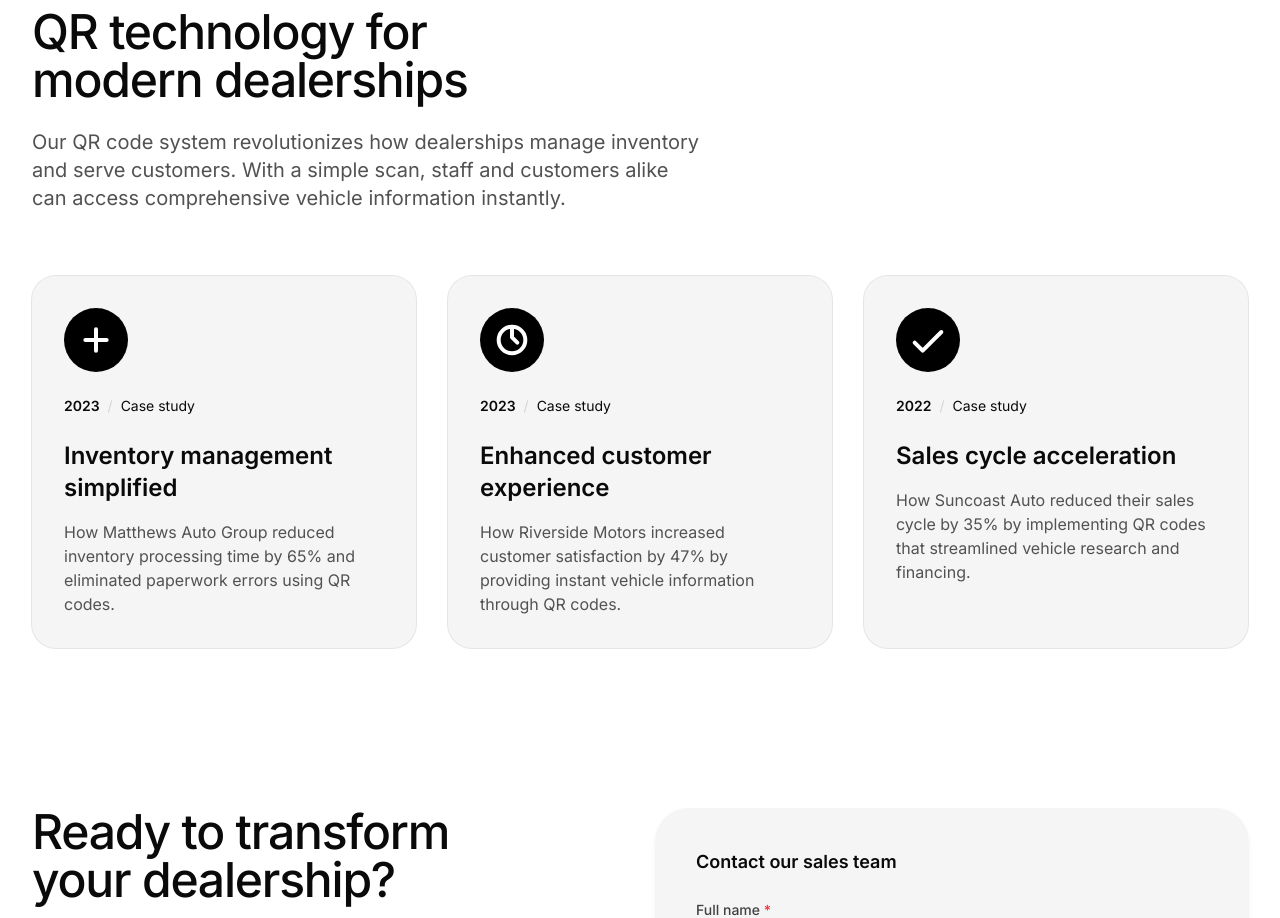
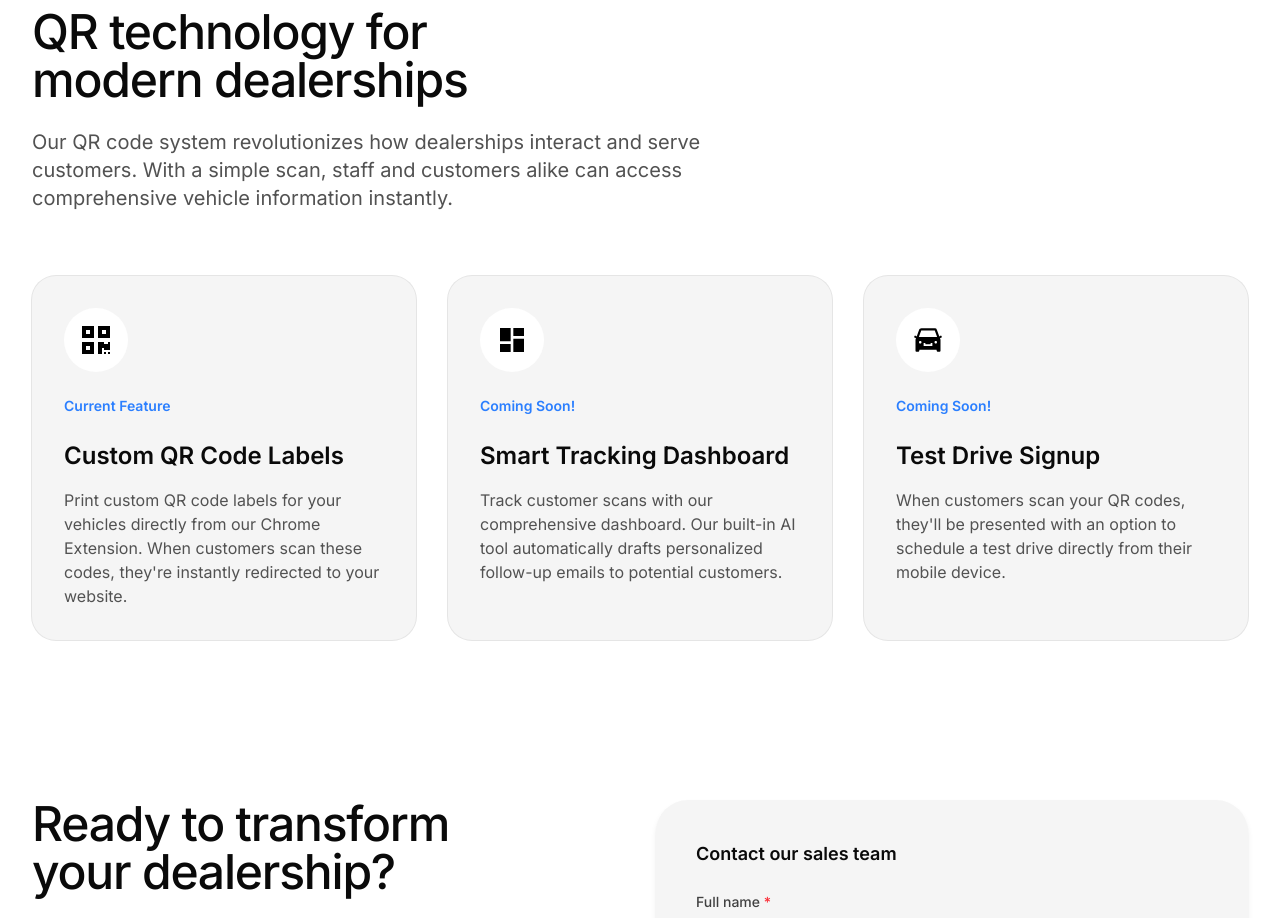
Before and after one commit to parkerwatts21/dealerqrcode, a Next.js app in the folder dealer-qrcode-website/: page / in a window 1280 px wide. Shown: the part 1120-2038 px from the top of the page. Built offline with nearby package versions, Linux system fonts and the light colour scheme.

Commit message:
fix: case studies

```diff
--- a/dealer-qrcode-website/package.json
+++ b/dealer-qrcode-website/package.json
@@ -17,6 +17,7 @@
     "nodemailer": "^6.10.0",
     "react": "^19.0.0",
     "react-dom": "^19.0.0",
+    "react-icons": "^5.5.0",
     "tailwind-merge": "^3.0.2",
     "tw-animate-css": "^1.2.4"
   },
--- a/dealer-qrcode-website/src/components/case-studies.tsx
+++ b/dealer-qrcode-website/src/components/case-studies.tsx
@@ -1,5 +1,8 @@
 import React from 'react'
 import Link from 'next/link'
+import { FaQrcode } from 'react-icons/fa'
+import { MdDashboard } from 'react-icons/md'
+import { AiFillCar } from 'react-icons/ai'
 
 export function CaseStudies() {
   return (
@@ -14,7 +17,7 @@ export function CaseStudies() {
             </h2>
             <div className="mt-6 text-xl text-neutral-600">
               <p>
-                Our QR code system revolutionizes how dealerships manage inventory and serve customers.
+                Our QR code system revolutionizes how dealerships interact and serve customers.
                 With a simple scan, staff and customers alike can access comprehensive vehicle information instantly.
               </p>
             </div>
@@ -28,24 +31,19 @@ export function CaseStudies() {
             <div className="flex transform translate-y-6 animate-fade-up [animation-fill-mode:forwards]">
               <article className="relative bg-neutral-100 flex w-full flex-col rounded-3xl p-6 ring-1 ring-neutral-200 transition hover:bg-neutral-200 sm:p-8">
                 <h3>
-                  <Link href="/case-studies/inventory-management">
-                    <span className="absolute inset-0 rounded-3xl"></span>
-                    <svg viewBox="0 0 24 24" fill="none" className="h-16 w-16">
-                      <rect width="24" height="24" rx="12" fill="#000" />
-                      <path d="M8 12h8M12 8v8" stroke="#fff" strokeWidth="1.5" strokeLinecap="round" />
-                    </svg>
-                  </Link>
+                  <span className="absolute inset-0 rounded-3xl"></span>
+                  <div className="flex h-16 w-16 items-center justify-center rounded-full bg-white">
+                    <FaQrcode className="h-8 w-8 text-black" />
+                  </div>
                 </h3>
                 <p className="mt-6 flex gap-x-2 text-sm text-neutral-950">
-                  <time dateTime="2023" className="font-semibold">2023</time>
-                  <span className="text-neutral-300" aria-hidden="true">/</span>
-                  <span>Case study</span>
+                  <span className="font-semibold text-blue-500">Current Feature</span>
                 </p>
                 <p className="mt-6 font-display text-2xl font-semibold text-neutral-950">
-                  Inventory management simplified
+                  Custom QR Code Labels
                 </p>
                 <p className="mt-4 text-base text-neutral-600">
-                  How Matthews Auto Group reduced inventory processing time by 65% and eliminated paperwork errors using QR codes.
+                  Print custom QR code labels for your vehicles directly from our Chrome Extension. When customers scan these codes, they're instantly redirected to your website.
                 </p>
               </article>
             </div>
@@ -53,24 +51,19 @@ export function CaseStudies() {
             <div className="flex transform translate-y-6 animate-fade-up [animation-delay:0.1s] [animation-fill-mode:forwards]">
               <article className="relative bg-neutral-100 flex w-full flex-col rounded-3xl p-6 ring-1 ring-neutral-200 transition hover:bg-neutral-200 sm:p-8">
                 <h3>
-                  <Link href="/case-studies/customer-experience">
-                    <span className="absolute inset-0 rounded-3xl"></span>
-                    <svg viewBox="0 0 24 24" fill="none" className="h-16 w-16">
-                      <rect width="24" height="24" rx="12" fill="#000" />
-                      <path d="M12 7v4l2 2M17 12a5 5 0 1 1-10 0 5 5 0 0 1 10 0Z" stroke="#fff" strokeWidth="1.5" strokeLinecap="round" strokeLinejoin="round" />
-                    </svg>
-                  </Link>
+                  <span className="absolute inset-0 rounded-3xl"></span>
+                  <div className="flex h-16 w-16 items-center justify-center rounded-full bg-white">
+                    <MdDashboard className="h-8 w-8 text-black" />
+                  </div>
                 </h3>
                 <p className="mt-6 flex gap-x-2 text-sm text-neutral-950">
-                  <time dateTime="2023" className="font-semibold">2023</time>
-                  <span className="text-neutral-300" aria-hidden="true">/</span>
-                  <span>Case study</span>
+                  <span className="font-semibold text-blue-500">Coming Soon!</span>
                 </p>
                 <p className="mt-6 font-display text-2xl font-semibold text-neutral-950">
-                  Enhanced customer experience
+                  Smart Tracking Dashboard
                 </p>
                 <p className="mt-4 text-base text-neutral-600">
-                  How Riverside Motors increased customer satisfaction by 47% by providing instant vehicle information through QR codes.
+                  Track customer scans with our comprehensive dashboard. Our built-in AI tool automatically drafts personalized follow-up emails to potential customers.
                 </p>
               </article>
             </div>
@@ -78,24 +71,19 @@ export function CaseStudies() {
             <div className="flex transform translate-y-6 animate-fade-up [animation-delay:0.2s] [animation-fill-mode:forwards]">
               <article className="relative bg-neutral-100 flex w-full flex-col rounded-3xl p-6 ring-1 ring-neutral-200 transition hover:bg-neutral-200 sm:p-8">
                 <h3>
-                  <Link href="/case-studies/sales-acceleration">
-                    <span className="absolute inset-0 rounded-3xl"></span>
-                    <svg viewBox="0 0 24 24" fill="none" className="h-16 w-16">
-                      <rect width="24" height="24" rx="12" fill="#000" />
-                      <path d="m7 13 3 3 7-7" stroke="#fff" strokeWidth="1.5" strokeLinecap="round" strokeLinejoin="round" />
-                    </svg>
-                  </Link>
+                  <span className="absolute inset-0 rounded-3xl"></span>
+                  <div className="flex h-16 w-16 items-center justify-center rounded-full bg-white">
+                    <AiFillCar className="h-8 w-8 text-black" />
+                  </div>
                 </h3>
                 <p className="mt-6 flex gap-x-2 text-sm text-neutral-950">
-                  <time dateTime="2022" className="font-semibold">2022</time>
-                  <span className="text-neutral-300" aria-hidden="true">/</span>
-                  <span>Case study</span>
+                  <span className="font-semibold text-blue-500">Coming Soon!</span>
                 </p>
                 <p className="mt-6 font-display text-2xl font-semibold text-neutral-950">
-                  Sales cycle acceleration
+                  Test Drive Signup
                 </p>
                 <p className="mt-4 text-base text-neutral-600">
-                  How Suncoast Auto reduced their sales cycle by 35% by implementing QR codes that streamlined vehicle research and financing.
+                  When customers scan your QR codes, they'll be presented with an option to schedule a test drive directly from their mobile device.
                 </p>
               </article>
             </div>
```
Also changed, not shown: 1 other file (tests, documents, lock files or other folders).
